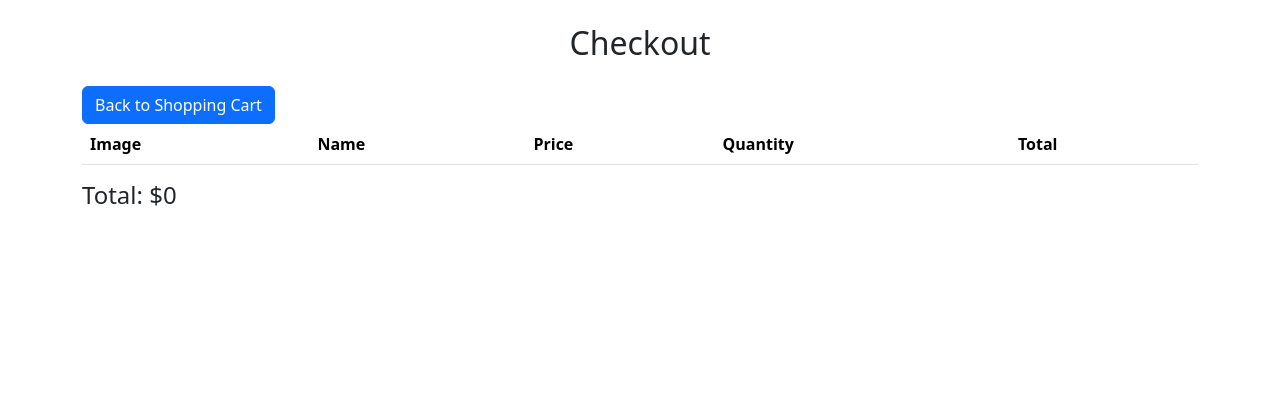
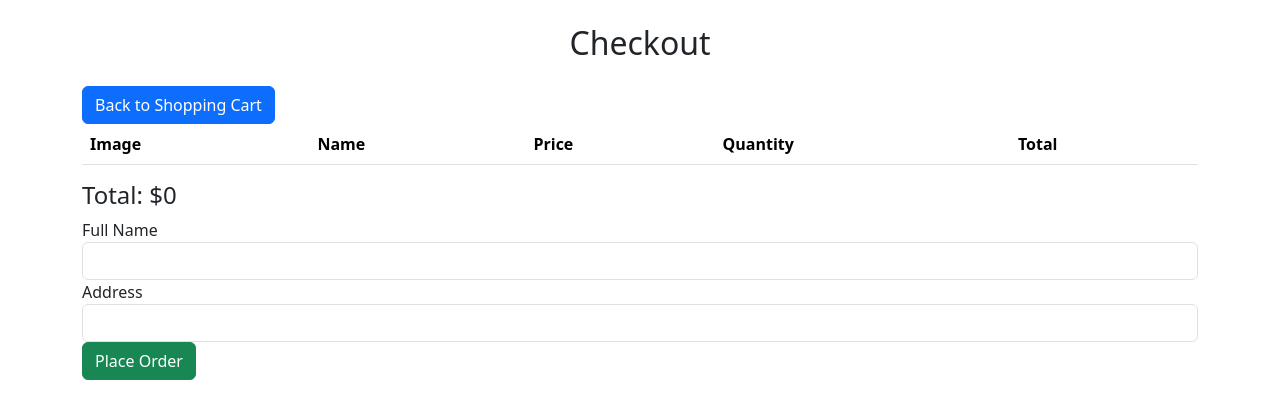
Before and after one commit to trannhon2509/ReVibeCo, a React (Create React App) app: page /checkout in a window 1280 px wide. Shown: the top 418 px of the page. Built offline with nearby package versions, Linux system fonts and the light colour scheme.

Commit message:
chore: Update styles and components

```diff
--- a/src/App.js
+++ b/src/App.js
@@ -5,6 +5,7 @@ import Shop from './pages/Shop';
 import "./styles.css"
 import ShoppingCard from './pages/ShoppingCard';
 import Checkout from './pages/Checkout';
+import Order from './pages/Order';
 
 function App() {
   return (
@@ -14,6 +15,7 @@ function App() {
         <Route path="/shop/:id" element={<Shop />} />
         <Route path="/shoppingcard" element={<ShoppingCard />} />
         <Route path="/checkout" element={<Checkout />} />
+        <Route path="/order" element={<Order />} />
       </Routes>
     </Router>
   );
--- a/src/components/Nav.js
+++ b/src/components/Nav.js
@@ -6,7 +6,7 @@ const Nav = () => {
     <nav>
       <div className="nav__header">
         <div className="nav__logo">
-          <a href="/" className="logo">furni.shop</a>
+          <a href="/" className="logo">Revibeco</a>
         </div>
         <div className="nav__menu__btn" id="menu-btn">
           <i className="ri-menu-line"></i>
@@ -19,7 +19,8 @@ const Nav = () => {
         <li><a href="#contact">Contact</a></li>
       </ul>
       <div className="nav__search" id="nav-search">
-      <Link to="/shoppingcard" className="btn btn-light"><i className="bi bi-bag-heart" style={{ fontSize: "23px" }}></i></Link>
+        <Link to="/order" className="btn btn-light"><i className="bi bi-receipt" style={{ fontSize: "23px" }}></i></Link>
+        <Link to="/shoppingcard" className="btn btn-light"><i className="bi bi-bag-heart" style={{ fontSize: "23px" }}></i></Link>
       </div>
     </nav>
   );
--- /dev/null
+++ b/src/components/OrderDetailModal.js
@@ -0,0 +1,41 @@
+import React from 'react';
+import { Modal, Button } from 'react-bootstrap'; // Ensure you have react-bootstrap installed
+
+const OrderDetailModal = ({ order, showModal, closeModal }) => {
+  return (
+    <Modal show={showModal} onHide={closeModal} size="lg">
+      <Modal.Header closeButton>
+        <Modal.Title>Order Details</Modal.Title>
+      </Modal.Header>
+      <Modal.Body>
+        <p><strong>Order Time:</strong> {new Date(order.orderTime).toLocaleString()}</p>
+        <p><strong>Full Name:</strong> {order.fullName}</p>
+        <p><strong>Total:</strong> ${order.total.toFixed(2)}</p>
+        <p><strong>Products:</strong></p>
+        <div className="row">
+          {order.products.map((product, idx) => (
+            <div key={idx} className="col-md-6 mb-3">
+              <div className="card">
+                <img src={product.image} className="card-img-top" alt={product.name} />
+                <div className="card-body">
+                  <h5 className="card-title">{product.name}</h5>
+                  <p className="card-text">
+                    Price: ${product.price} <br />
+                    Quantity: {product.quantity}
+                  </p>
+                </div>
+              </div>
+            </div>
+          ))}
+        </div>
+      </Modal.Body>
+      <Modal.Footer>
+        <Button variant="secondary" onClick={closeModal}>
+          Close
+        </Button>
+      </Modal.Footer>
+    </Modal>
+  );
+};
+
+export default OrderDetailModal;
--- a/src/components/ProductCard.js
+++ b/src/components/ProductCard.js
@@ -5,7 +5,7 @@ const ProductCard = ({ id, name, price, image }) => {
   return (
     <div className="product__card">
       <h4>{name}</h4>
-      <p>${price}</p>
+      <p>{price} VNĐ</p>
       <img src={image} alt={name} />
       <Link to={`/shop/${id}`} className="ww product__link bg-success text-white px-5 py-2 text-decoration-none ms-5">
         Buy now
--- a/src/pages/Checkout.js
+++ b/src/pages/Checkout.js
@@ -2,11 +2,51 @@ import React, { useState } from 'react';
 import { Link } from 'react-router-dom';
 
 const Checkout = () => {
-  // Lấy danh sách sản phẩm từ localStorage
-  const [cartItems, ] = useState(JSON.parse(localStorage.getItem('cart')) || []);
+  const [cartItems] = useState(JSON.parse(localStorage.getItem('cart')) || []);
+  const [fullName, setFullName] = useState('');
+  const [address, setAddress] = useState('');
+  const [loading, setLoading] = useState(false);
+  const [error, setError] = useState('');
 
-  // Tính tổng số tiền trong giỏ hàng
   const totalPrice = cartItems.reduce((total, item) => total + item.price * item.quantity, 0);
+
+  const handlePlaceOrder = () => {
+    // Kiểm tra thông tin người dùng đã nhập
+    if (!fullName.trim()) {
+      setError('Vui lòng nhập tên của bạn');
+      return;
+    }
+
+    setLoading(true);
+    setError('');
+
+    // Tạo đơn hàng
+    const order = {
+      fullName: fullName,
+      address: address,
+      orderTime: new Date().toISOString(),
+      products: cartItems.map(item => ({
+        name: item.name,
+        price: item.price,
+        quantity: item.quantity,
+      })),
+      total: totalPrice,
+    };
+
+    // Lưu đơn hàng xuống localStorage
+    const orders = JSON.parse(localStorage.getItem('orders')) || [];
+    orders.push(order);
+    localStorage.setItem('orders', JSON.stringify(orders));
+
+    // Xóa giỏ hàng sau khi đặt hàng thành công
+    localStorage.removeItem('cart');
+
+    setLoading(false);
+
+    // Chuyển hướng hoặc thông báo thành công
+    alert('Đặt hàng thành công!');
+    // Đoạn này bạn có thể chuyển hướng hoặc thực hiện hành động khác sau khi đặt hàng thành công
+  };
 
   return (
     <div className="container">
@@ -43,8 +83,35 @@ const Checkout = () => {
         </table>
         <h4>Total: ${totalPrice}</h4>
 
+        {/* Form nhập thông tin người dùng */}
+        <div className="form-group">
+          <label htmlFor="fullName">Full Name</label>
+          <input
+            type="text"
+            id="fullName"
+            className="form-control"
+            value={fullName}
+            onChange={(e) => setFullName(e.target.value)}
+          />
+          {error && <p className="text-danger">{error}</p>}
+        </div>
+
+        <div className="form-group">
+          <label htmlFor="address">Address</label>
+          <input
+            type="text"
+            id="address"
+            className="form-control"
+            value={address}
+            onChange={(e) => setAddress(e.target.value)}
+          />
+        </div>
+
+        {/* Nút Place Order */}
+        <button className="btn btn-success" onClick={handlePlaceOrder} disabled={loading}>
+          {loading ? 'Placing Order...' : 'Place Order'}
+        </button>
       </div>
-      {/* Thêm phần thông tin người dùng, hình thức thanh toán và nút Place Order tại đây */}
     </div>
   );
 };
--- a/src/pages/Home.js
+++ b/src/pages/Home.js
@@ -10,11 +10,11 @@ import Footer from '../components/Footer'
 function Home() {
   return (
     <div>
-         <Nav />
+      <Nav />
       <Header />
       <Deals />
-      <About/>
       <Products />
+      <About />
       <Clients />
       <Footer />
     </div>
--- /dev/null
+++ b/src/pages/Order.js
@@ -0,0 +1,83 @@
+import React, { useState } from 'react';
+import { Link } from 'react-router-dom';
+import Nav from '../components/Nav';
+import OrderDetailModal from '../components/OrderDetailModal'; // Assume you create this component
+
+function Order() {
+  const [orders, setOrders] = useState(JSON.parse(localStorage.getItem('orders')) || []);
+  const [showModal, setShowModal] = useState(false);
+  const [selectedOrder, setSelectedOrder] = useState(null);
+
+  // Function to handle opening modal and setting selected order
+  const openModal = (order) => {
+    setSelectedOrder(order);
+    setShowModal(true);
+  };
+
+  // Function to close modal
+  const closeModal = () => {
+    setShowModal(false);
+  };
+
+  return (
+    <div className="">
+      <Nav />
+      <div className="container-fluid">
+        <h2 className='text-center'>Orders</h2>
+        <Link to="/" className="btn btn-primary">
+          Back to Home
+        </Link>
+
+        <div className="mt-4">
+          <table className="table">
+            <thead>
+              <tr>
+                <th>Order Time</th>
+                <th>Full Name</th>
+                <th>Address</th>
+                <th>Total</th>
+                <th>Products</th>
+                <th>Action</th>
+              </tr>
+            </thead>
+            <tbody>
+              {orders.map((order, index) => (
+                <tr key={index}>
+                  <td>{new Date(order.orderTime).toLocaleString()}</td>
+                  <td>{order.fullName}</td>
+                  <td>{order.address}</td>
+                  <td>${order.total.toFixed(2)}</td>
+                  <td>
+                    <ul>
+                      {order.products.map((product, idx) => (
+                        <li key={idx}>
+                          {product.name} - ${product.price} - Quantity: {product.quantity}
+                        </li>
+                      ))}
+                    </ul>
+                  </td>
+                  <td>
+                    <button className="btn btn-info btn-sm" onClick={() => openModal(order)}>
+                      View Details
+                    </button>
+                  </td>
+                </tr>
+              ))}
+            </tbody>
+          </table>
+        </div>
+      </div>
+
+      {/* Modal for Order Details */}
+      {selectedOrder && (
+        <OrderDetailModal
+          order={selectedOrder}
+          showModal={showModal}
+          closeModal={closeModal}
+        />
+      )}
+    </div>
+  );
+}
+
+export default Order;
--- a/src/pages/Shop.js
+++ b/src/pages/Shop.js
@@ -1,7 +1,8 @@
 import React from 'react';
-import { useParams } from 'react-router-dom';
+import { Link, useParams } from 'react-router-dom';
 import { useAppContext } from '../context/AppContext';
 import SubProductCard from '../components/SubProductCard';
+import Nav from '../components/Nav';
 
 const Shop = () => {
   const { id } = useParams();
@@ -14,6 +15,12 @@ const Shop = () => {
 
   return (
     <div className="section__container product__container">
+      <Nav/>
+      <div className="mb-3">
+        <Link to="/" className="btn btn-primary">
+          Back to Home
+        </Link>
+      </div>
       <h2>{selectedProduct.name}</h2>
       <div className="product__grid">
         {selectedProduct.subProducts.length > 0 ? (
--- a/src/styles.css
+++ b/src/styles.css
@@ -8,6 +8,9 @@
   --white: #ffffff;
   --max-width: 1200px;
   --header-font: "Merriweather", serif;
+}
+a{
+  text-decoration: none !important;
 }
 
 * {
```
